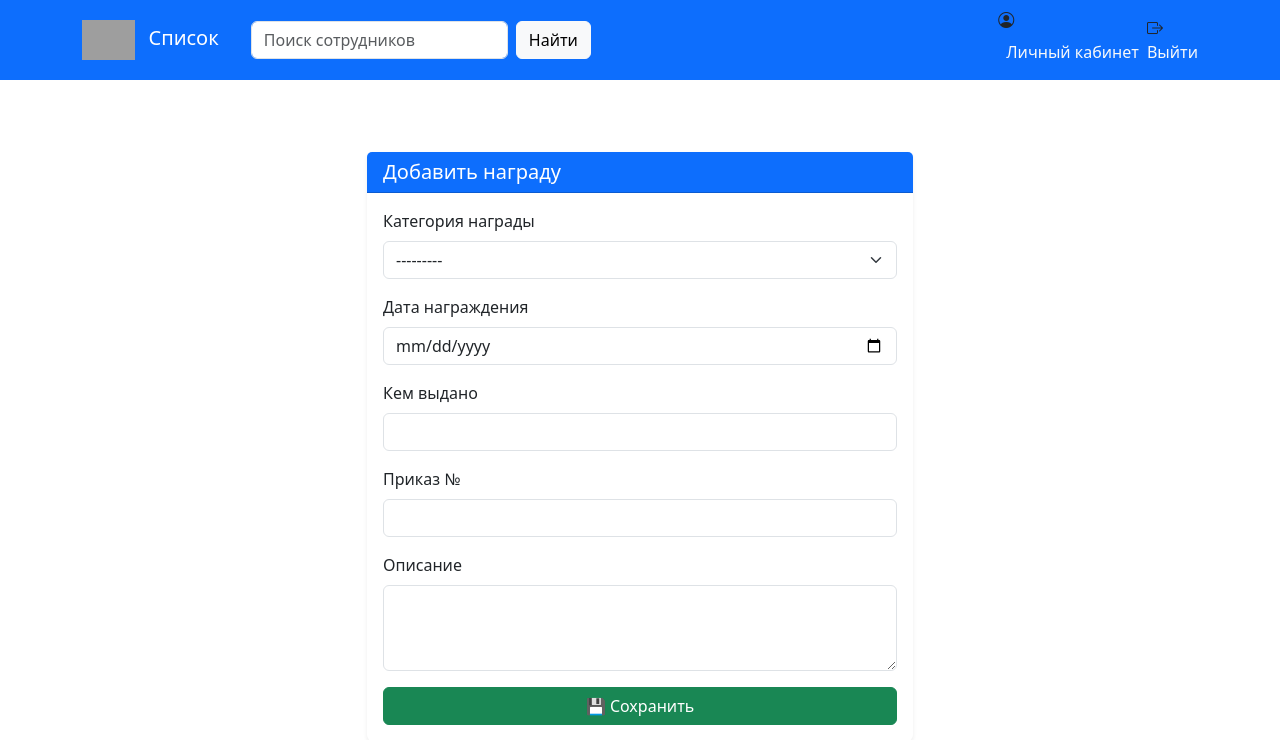
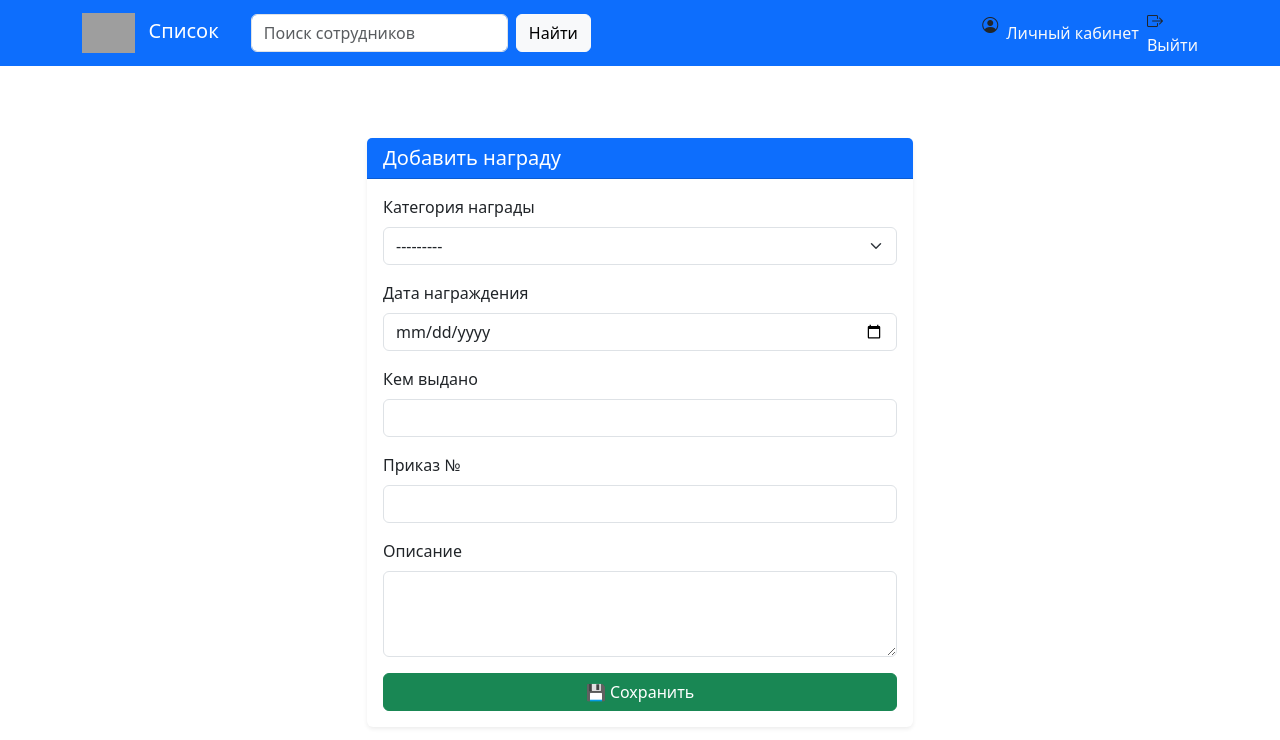
Before and after one commit to Kamchybek2004/award, a Django app: page /award/add/ in a window 1280 px wide. Shown: the top 740 px of the page. Run offline with Django 5.2, Linux system fonts and the light colour scheme; the visitor is signed in with stand-in values (Sample User, id 1); data comes from the database, SQL or seed files in the repository; data that the repository does not hold is empty; grey boxes are pictures that could not be loaded.

Commit message:
Исправление 1

```diff
--- a/employer/templates/employer/base.html
+++ b/employer/templates/employer/base.html
@@ -38,11 +38,11 @@
            <!-- Навигация справа -->
            <ul class="navbar-nav ms-auto d-flex align-items-center">
                 {% if user.is_authenticated %}
-                    <li class="nav-item">
+                    <li class="nav-item d-flex">
                         <i class="bi bi-person-circle"></i>
                         <a class="nav-link text-light" href="{% url 'employer:dashboard' %}">Личный кабинет</a>
                     </li>
-                    <li class="nav-item">
+                    <li class="nav-item d-flex">
                         <form method="post" action="{% url 'employer:logout' %}" class="nav-item m-0 p-0">
                             {% csrf_token %}
                             <i class="bi bi-box-arrow-right"></i>
```
